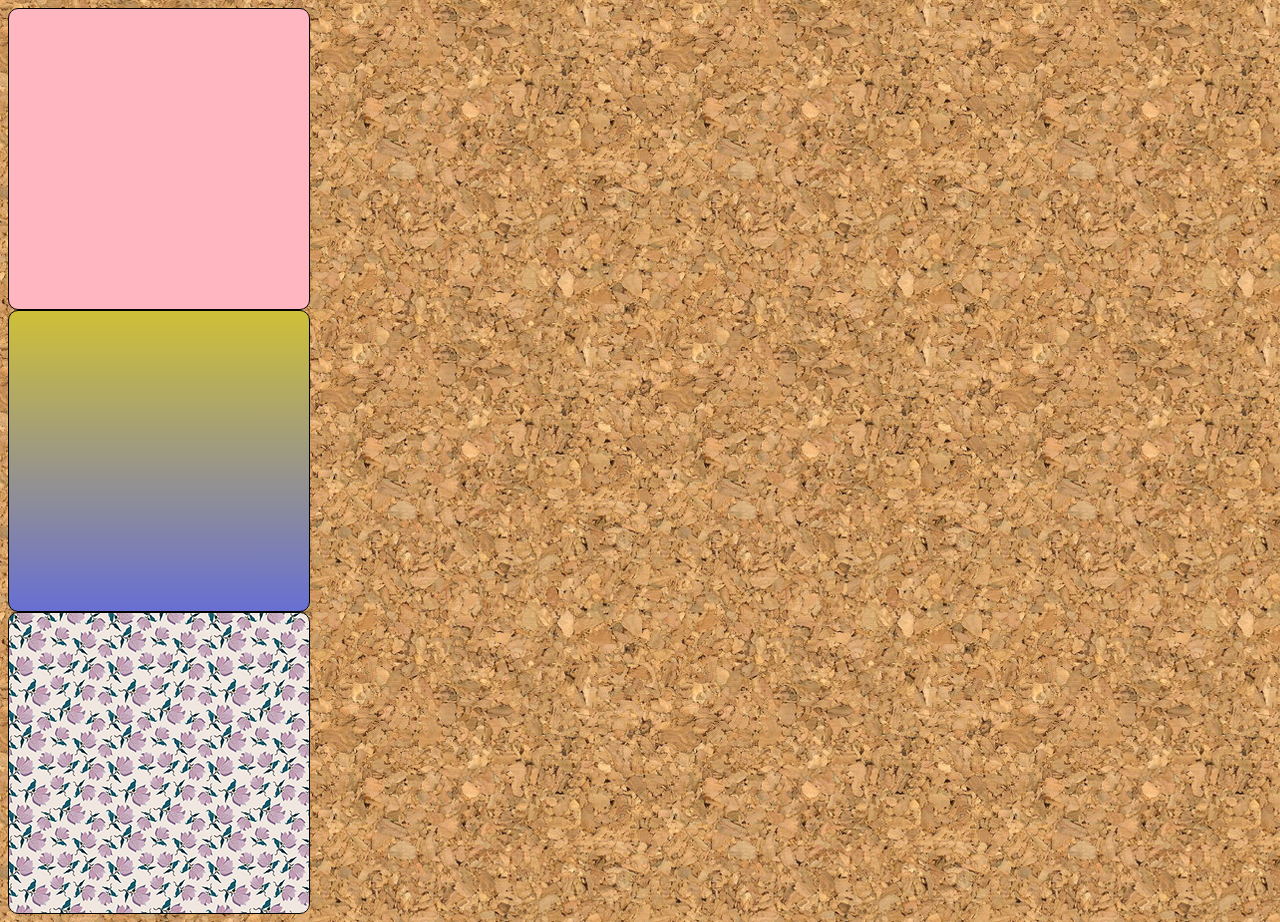
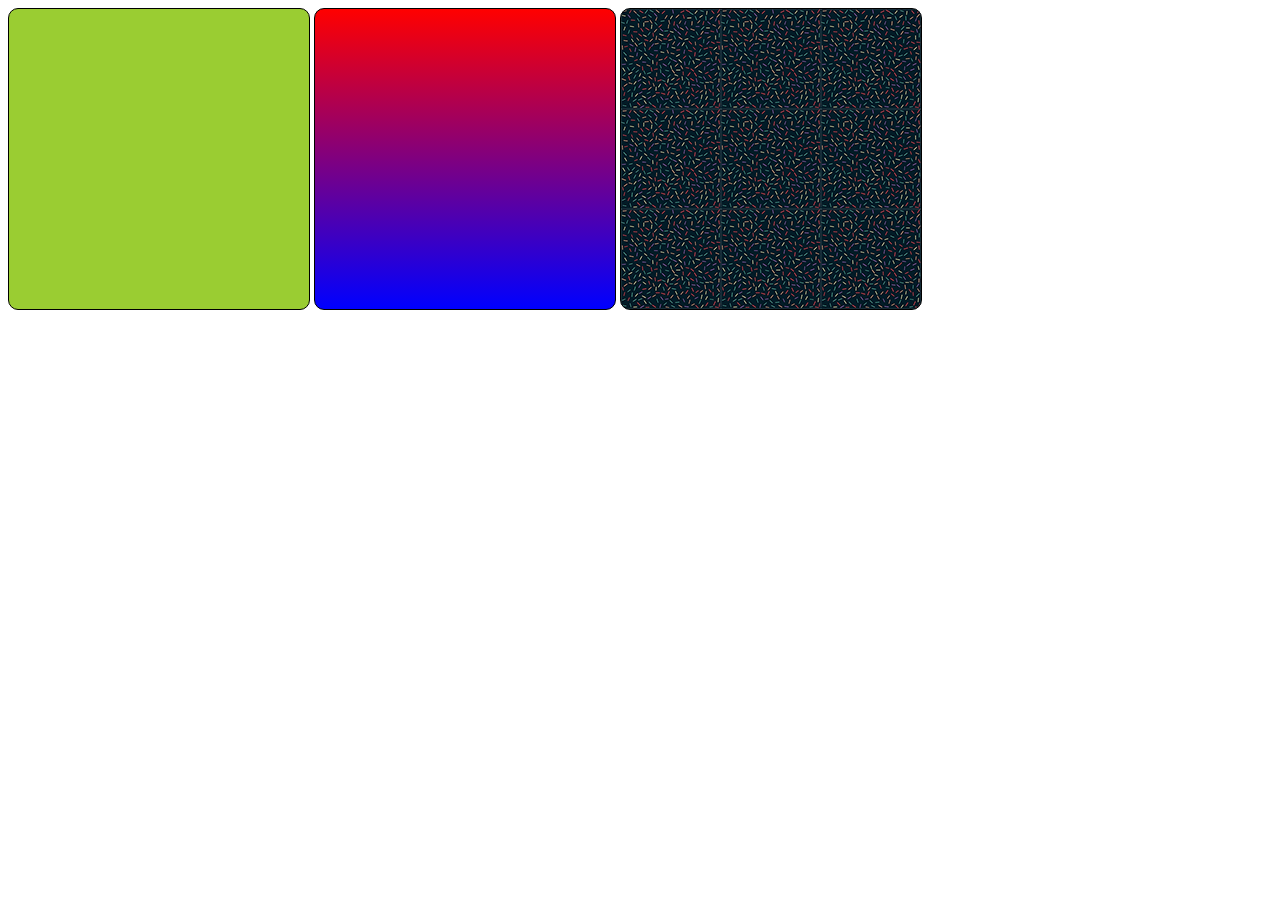
Before and after one commit to DanielPerote/HTML-AND-CSS, a plain HTML site: page Módulo-3/ex001/fundo001.html in a window 1280 px wide. After the commit the page ends 800 px from the top, so only its background shows below. Drawn offline with Linux system fonts and the light colour scheme.

Commit message:
Update fundo001.html

```diff
--- a/Módulo-3/ex001/fundo001.html
+++ b/Módulo-3/ex001/fundo001.html
@@ -5,24 +5,22 @@
     <meta name="viewport" content="width=, initial-scale=1.0">
     <title>Teste de imagem de fundo</title>
     <style>
-        body {
-            background-image: url("img/wallpaper001.jpg");
-        }
         div.quadrado {
+            display: inline-block;
             border: 1px solid black;
             border-radius: 10px;
             background-color: lightblue;
             width: 300px;
             height: 300px;
         }
-        #q1 {
-            background-color: lightpink;
+        div#q1{
+                background-color: yellowgreen;
         }
-        #q2 {
-            background-image: linear-gradient(to bottom, rgb(207, 192, 55) , rgb(103, 111, 211));
+        div#q2{
+                background-image: linear-gradient(red , blue);
         }
-        #q3 {
-            background-image: url("img/pattern003.png");
+        div#q3{
+                background-image: url('img/pattern001.png');
         }
     </style>
 </head>
```
